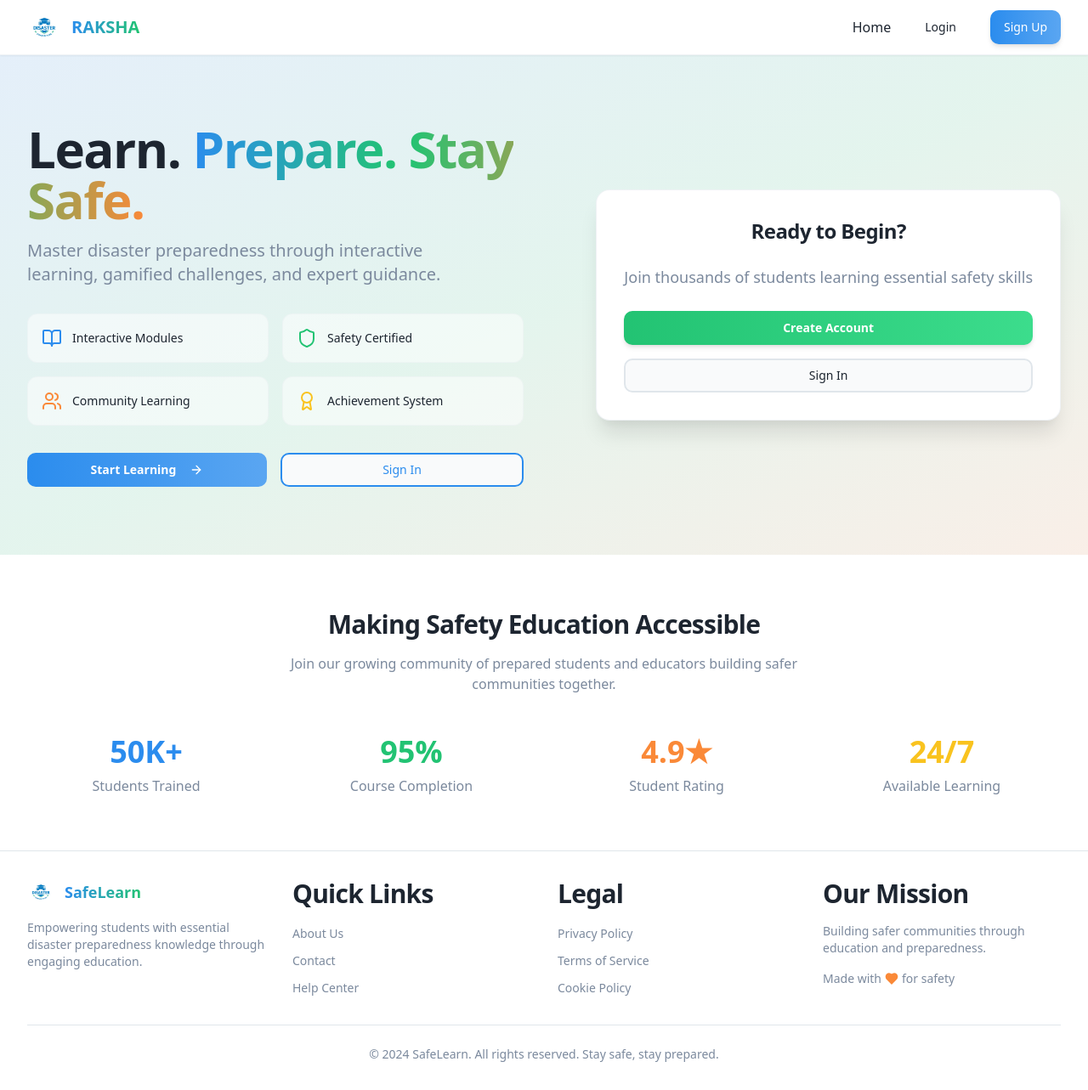
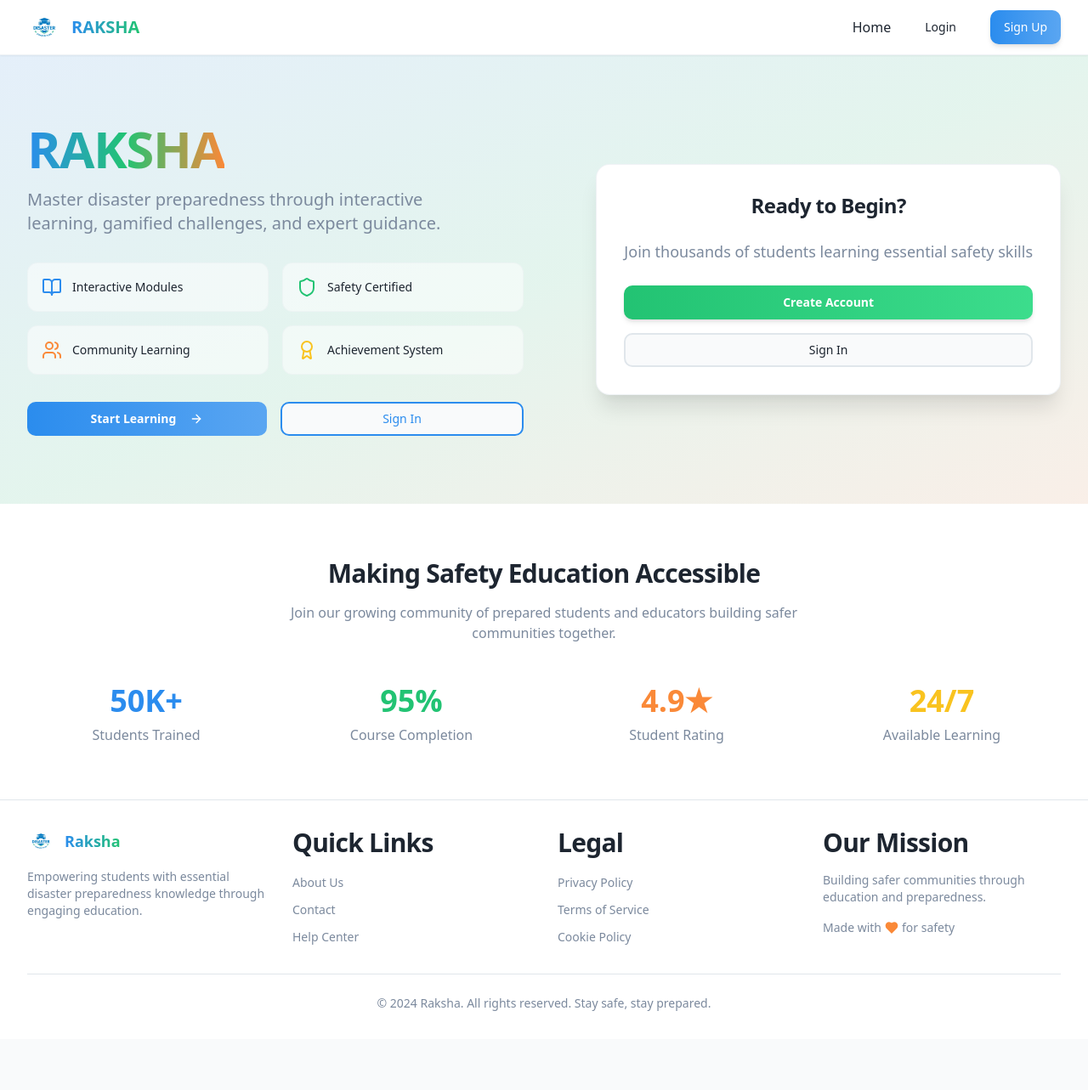
Before and after one commit to GOVINDULAVISHAL/prep-buddy-design, a React (Vite) app: page / in a window 1280 px wide. Shown: the whole page at 85% size. After the commit the page ends 1223 px from the top, so only its background shows below. Built offline with nearby package versions, Linux system fonts and the light colour scheme; the HTML template or start-up script is replaced by a standard one.

Commit message:
Update branding and UI elements

```diff
--- a/src/components/ui/footer.tsx
+++ b/src/components/ui/footer.tsx
@@ -9,9 +9,9 @@ export function Footer() {
           {/* Brand */}
           <div className="space-y-4">
             <div className="flex items-center space-x-3">
-              <img src={logo} alt="SafeLearn" className="h-8 w-8" />
+              <img src={logo} alt="Raksha" className="h-8 w-8" />
               <span className="text-lg font-bold bg-gradient-to-r from-primary to-secondary bg-clip-text text-transparent">
-                SafeLearn
+                Raksha
               </span>
             </div>
             <p className="text-muted-foreground text-sm">
@@ -79,7 +79,7 @@ export function Footer() {
 
         <div className="border-t border-border mt-8 pt-6 text-center">
           <p className="text-muted-foreground text-sm">
-            © 2024 SafeLearn. All rights reserved. Stay safe, stay prepared.
+            © 2024 Raksha. All rights reserved. Stay safe, stay prepared.
           </p>
         </div>
       </div>
--- a/src/components/ui/navbar.tsx
+++ b/src/components/ui/navbar.tsx
@@ -28,7 +28,7 @@ export function Navbar({ onLoginClick, onSignupClick }: NavbarProps) {
         <div className="flex justify-between items-center h-16">
           {/* Logo */}
           <Link to="/" className="flex items-center space-x-3">
-            <img src={logo} alt="SafeLearn" className="h-10 w-10" />
+            <img src={logo} alt="Raksha" className="h-10 w-10" />
             <span className="text-xl font-bold bg-gradient-to-r from-primary to-secondary bg-clip-text text-transparent">
               RAKSHA
             </span>
--- a/src/pages/Dashboard.tsx
+++ b/src/pages/Dashboard.tsx
@@ -127,7 +127,7 @@ export default function Dashboard() {
           <Button
             onClick={signOut}
             variant="outline"
-            className="border-white text-white hover:bg-white hover:text-primary font-medium"
+            className="border-white/80 text-white hover:bg-white hover:text-primary font-semibold shadow-lg"
           >
             <LogOut className="h-4 w-4 mr-2" />
             Logout
--- a/src/pages/Index.tsx
+++ b/src/pages/Index.tsx
@@ -44,12 +44,8 @@ const Index = () => {
               <div className="space-y-8">
                 <div className="space-y-4">
                   <h1 className="text-4xl md:text-6xl font-bold text-foreground leading-tight">
-                    Learn.{" "}
-                    <span className="bg-gradient-to-r from-primary to-secondary bg-clip-text text-transparent">
-                      Prepare.
-                    </span>{" "}
-                    <span className="bg-gradient-to-r from-secondary to-accent bg-clip-text text-transparent">
-                      Stay Safe.
+                    <span className="bg-gradient-to-r from-primary via-secondary to-accent bg-clip-text text-transparent">
+                      RAKSHA
                     </span>
                   </h1>
                   <p className="text-xl text-muted-foreground max-w-lg">
```
